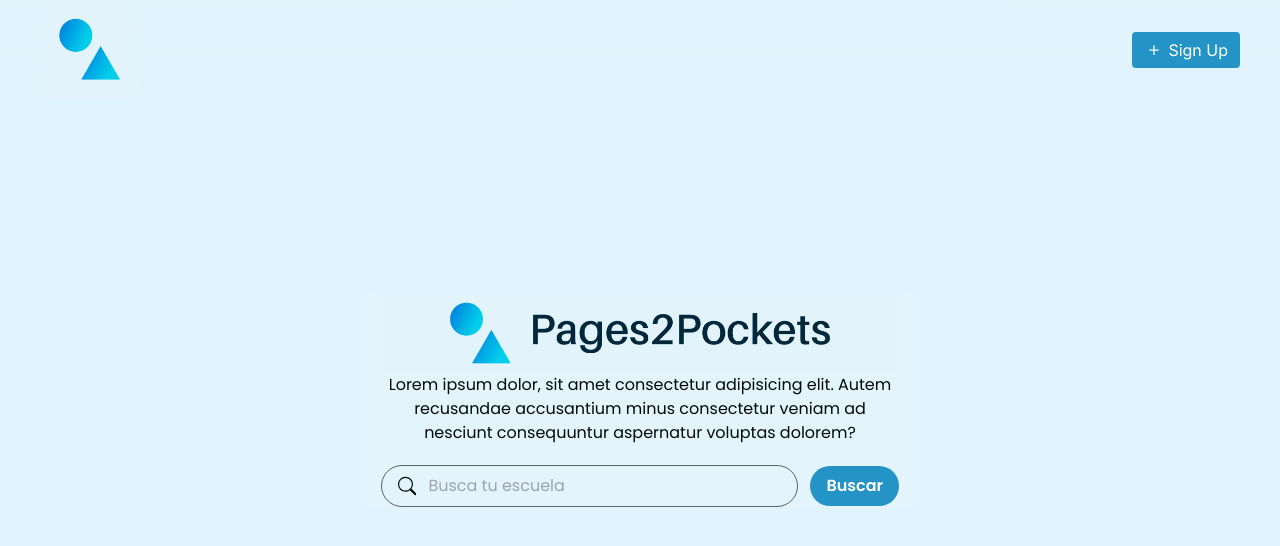
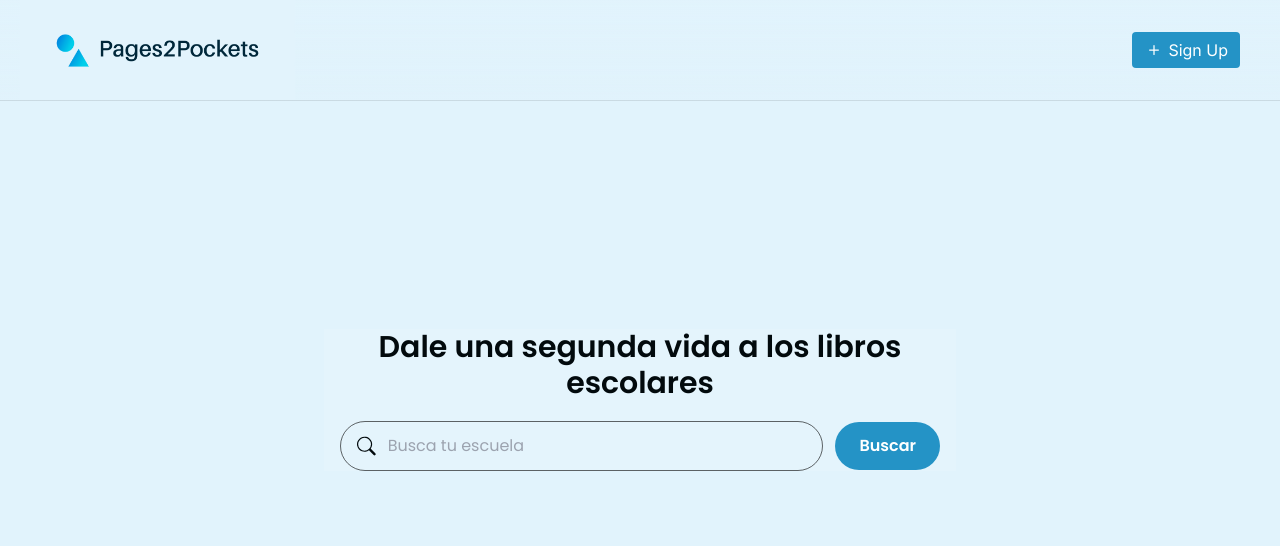
Before and after one commit to jtayped/pages2pockets, a React (Create React App) app: page / in a window 1280 px wide. Shown: the top 546 px of the page. Built offline with nearby package versions, Linux system fonts and the light colour scheme.

Commit message:
main page design changes

```diff
--- a/src/containers/Header.jsx
+++ b/src/containers/Header.jsx
@@ -3,16 +3,20 @@ import React from "react";
 import { Link } from "react-router-dom";
 
 // Images
-import Logo from "../assets/images/branding/logo.png";
+import Default from "../assets/images/branding/default.png";
 
 // Icons
 import { BsPlus } from "react-icons/bs";
 
 const Header = () => {
   return (
-    <div className="fixed h-header bg-gradient-to-b from-background text-text w-full flex items-center justify-between px-10 font-poppins z-[50]">
+    <div className="fixed h-[calc(header-1)] bg-gradient-to-b from-background text-text w-full flex items-center justify-between pl-5 pr-10 font-poppins z-[50] border-b border-black/10">
       <Link to="/">
-        <img className="h-header" src={Logo} alt="Logo" />
+        <img
+          src={Default}
+          className="h-header w-[275px] object-cover"
+          alt="Logo"
+        />
       </Link>
       <nav className="flex items-center">
         <Link
--- a/src/containers/Hero.jsx
+++ b/src/containers/Hero.jsx
@@ -4,26 +4,17 @@ import React from "react";
 // JSX Components
 import SearchSchool from "./SearchSchool";
 
-// Images
-import Default from "../assets/images/branding/default.png";
-
 const Hero = () => {
   return (
     <div className="h-screen w-full bg-background text-text flex items-center justify-center">
-      <div className="flex flex-col gap-5 max-w-[550px] bg-white/10 px-4">
-        <div className="flex flex-col text-center">
-          <img src={Default} className="h-[80px] object-cover" alt="" />
-          <p>
-            Lorem ipsum dolor, sit amet consectetur adipisicing elit. Autem
-            recusandae accusantium minus consectetur veniam ad nesciunt
-            consequuntur aspernatur voluptas dolorem?
-          </p>
+      <div className="flex flex-col gap-5 max-w-[1000px] bg-white/10 px-4">
+        <div className="flex flex-col text-center max-w-[600px]">
+          <h2 className="text-3xl font-poppins font-semibold">
+            Dale una segunda vida a los libros escolares
+          </h2>
         </div>
         <SearchSchool />
       </div>
-
-      <div className="absolute z-[1] w-[35%] h-[35%] right-0 bottom-0 bg-secondary-button blur-[300px]" />
-      <div className="absolute z-[1] w-[35%] h-[35%] top-0 left-0 bg-primary-button blur-[200px]" />
     </div>
   );
 };
--- a/src/containers/SearchSchool.jsx
+++ b/src/containers/SearchSchool.jsx
@@ -10,8 +10,11 @@ const SearchSchool = () => {
   }
 
   return (
-    <form className="flex items-center gap-3" onSubmit={(e) => search(e)}>
-      <div className="flex items-center gap-3 w-full border px-4 py-2 rounded-full border-black/60">
+    <form
+      className="flex items-center gap-3 w-full"
+      onSubmit={(e) => search(e)}
+    >
+      <div className="flex items-center gap-3 w-full border px-4 py-3 rounded-full border-black/60">
         <BsSearch size={20} />
         <input
           className="w-full bg-transparent outline-none"
@@ -19,7 +22,7 @@ const SearchSchool = () => {
           placeholder="Busca tu escuela"
         />
       </div>
-      <button className="bg-accent px-4 py-2 rounded-full font-semibold text-white">
+      <button className="bg-accent px-6 py-3 rounded-full font-semibold text-white">
         Buscar
       </button>
     </form>
```
